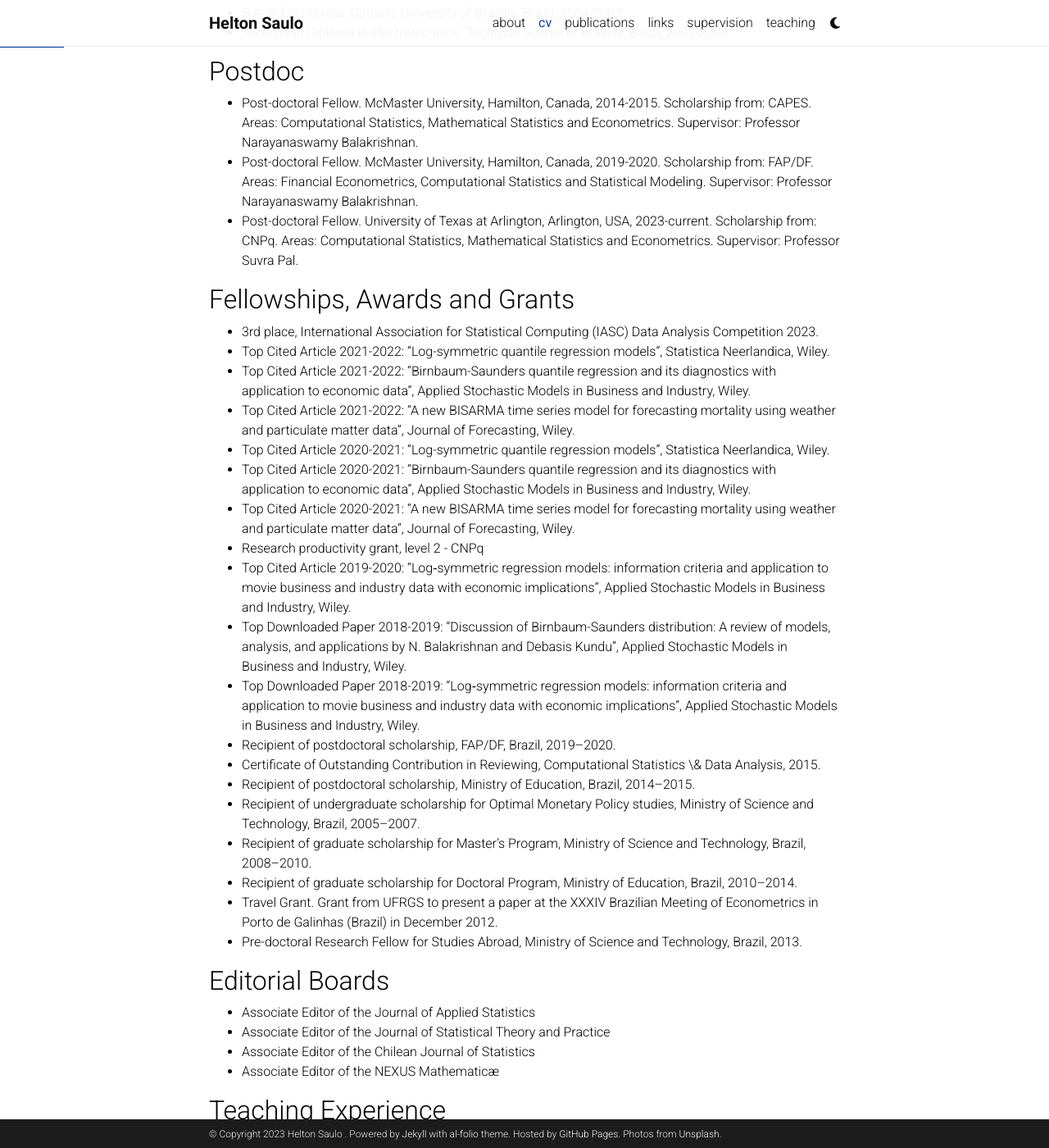
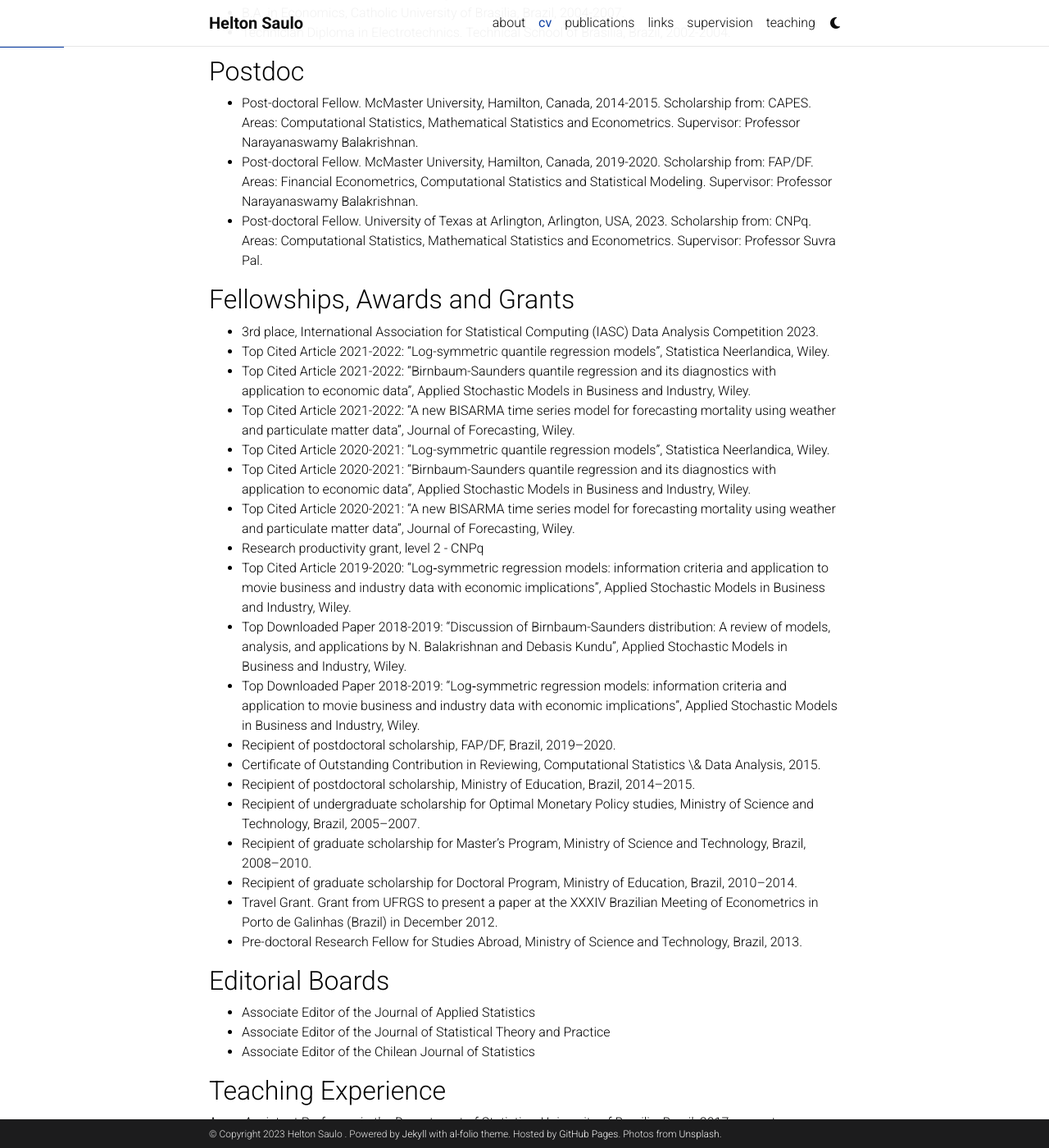
Before and after one commit to heltonsaulo/heltonsaulo.github.io, a Jekyll site: the page built from _pages/cv.md, in a window 1280 px wide and 1400 px high, scrolled down 650 px. Shown: the whole window at 82% size. Built offline with Jekyll 4.4.1, drawn with Linux system fonts in a browser that asks for light colours; comment, search, counter and statistics services are not loaded; a style sheet for code colours, icons or effects is not loaded; some of the changed lines change nothing that is shown; some of the changed text lies outside the part shown.

Commit message:
Update cv.md

```diff
--- a/_pages/cv.md
+++ b/_pages/cv.md
@@ -46,7 +46,7 @@
 + Post-doctoral Fellow. McMaster University, Hamilton, Canada, 2019-2020.
 Scholarship from: FAP/DF. Areas: Financial Econometrics, Computational Statistics and Statistical Modeling.
 Supervisor: Professor Narayanaswamy Balakrishnan.
-+ Post-doctoral Fellow. University of Texas at Arlington, Arlington, USA, 2023-current.
++ Post-doctoral Fellow. University of Texas at Arlington, Arlington, USA, 2023.
 Scholarship from: CNPq. Areas: Computational Statistics, Mathematical Statistics and Econometrics.
 Supervisor: Professor Suvra Pal.
 
@@ -81,7 +81,6 @@
 + Associate Editor of the Journal of Applied Statistics
 + Associate Editor of the Journal of Statistical Theory and Practice
 + Associate Editor of the Chilean Journal of Statistics
-+ Associate Editor of the NEXUS Mathematicæ
 
 
 ## Teaching Experience
@@ -219,11 +218,12 @@
   94.   [_A multivariate Birnbaum-Saunders lifetime regression model_](https://). Jointly with F. Vilca and R. C. Zeller.
   95.   [_Family of multivariate distributions for modeling data with positive support: Properties, regression and applications_](https://). Jointly with J. Monterios, R. Vila and F Quintino.
   96.   [_Multivariate asymmetric distributions on the unit hypercube: Properties, regression and applications_](https://). Jointly with L. Santos, R. Vila and F Quintino.
+  97.   [_Parametric quantile autoregressive conditional duration models with application to intraday value-at-risk_](https://arxiv.org/abs/2308.15571v1). Jointly with S. Pal, R,. Souza, R. Vila and A. Dasilva.
 ### Book Chapters
-  97.  [_Monitoring environmental risk by a methodology based on control charts_](https://link.springer.com/chapter/10.1007/978-3-319-18029-8_14). Jointly with V. Leiva and F. Ruggeri. In **Risk Assessment Challenges: Theory and Practice** (Eds. C. Kitsos, T.A. Oliveira, S. Gulati and S. Rigas), Springer, 2015.
-  98.  [_Environmental applications based on Birnbaum-Saunders models_](https://link.springer.com/chapter/10.1007/978-981-10-5370-2_14). Jointly with V. Leiva. In **Mathematical and Statistical Applications in Life Sciences and Engineering** (Eds. M. R. Adhikari,  Y. P. Chaubey,  and A. Adhikari), Springer, 2017.
-  99.  [_Statistical quality control and reliability analysis using the Birnbaum-Saunders distribution with industrial applications_](https://link.springer.com/chapter/10.1007/978-3-030-20709-0_2). Jointly with V. Leiva, C. Marchant, F. Ruggeri, H. Saulo. In **Statistical Quality Technologies: Theory and Practice** (Eds. Y. Lio, H. Keung, T. Ng, T-R. Tsai and D-G. Chen), Springer, 2019.
- 100.  [_Multivariate methods to monitor the risk of critical episodes of environmental contamination using an asymmetric distribution with data of Santiago, Chile_](https://doi.org/10.1016/B978-0-323-85698-0.00024-1). Jointly with C. Marchant, V. Leiva and R. Vila. In **Risk, Reliability and Sustainable Remediation in the Field of Civil and Environmental Engineering** (Eds. T. Roshni, P. Samui, D. T. Bui, D. Kim, R. Khatibi), Elsevier, 2022.
+  98.  [_Monitoring environmental risk by a methodology based on control charts_](https://link.springer.com/chapter/10.1007/978-3-319-18029-8_14). Jointly with V. Leiva and F. Ruggeri. In **Risk Assessment Challenges: Theory and Practice** (Eds. C. Kitsos, T.A. Oliveira, S. Gulati and S. Rigas), Springer, 2015.
+  99.  [_Environmental applications based on Birnbaum-Saunders models_](https://link.springer.com/chapter/10.1007/978-981-10-5370-2_14). Jointly with V. Leiva. In **Mathematical and Statistical Applications in Life Sciences and Engineering** (Eds. M. R. Adhikari,  Y. P. Chaubey,  and A. Adhikari), Springer, 2017.
+ 100.  [_Statistical quality control and reliability analysis using the Birnbaum-Saunders distribution with industrial applications_](https://link.springer.com/chapter/10.1007/978-3-030-20709-0_2). Jointly with V. Leiva, C. Marchant, F. Ruggeri, H. Saulo. In **Statistical Quality Technologies: Theory and Practice** (Eds. Y. Lio, H. Keung, T. Ng, T-R. Tsai and D-G. Chen), Springer, 2019.
+ 101.  [_Multivariate methods to monitor the risk of critical episodes of environmental contamination using an asymmetric distribution with data of Santiago, Chile_](https://doi.org/10.1016/B978-0-323-85698-0.00024-1). Jointly with C. Marchant, V. Leiva and R. Vila. In **Risk, Reliability and Sustainable Remediation in the Field of Civil and Environmental Engineering** (Eds. T. Roshni, P. Samui, D. T. Bui, D. Kim, R. Khatibi), Elsevier, 2022.
 
 
 
```
